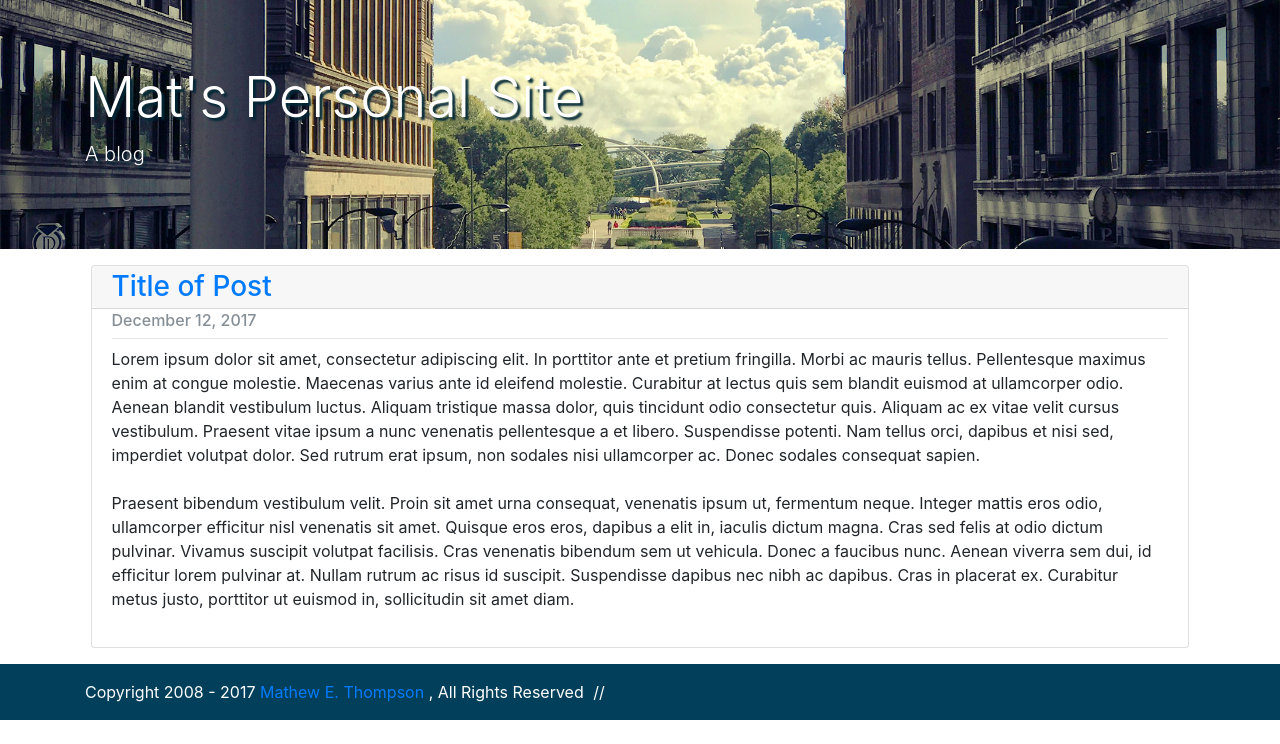
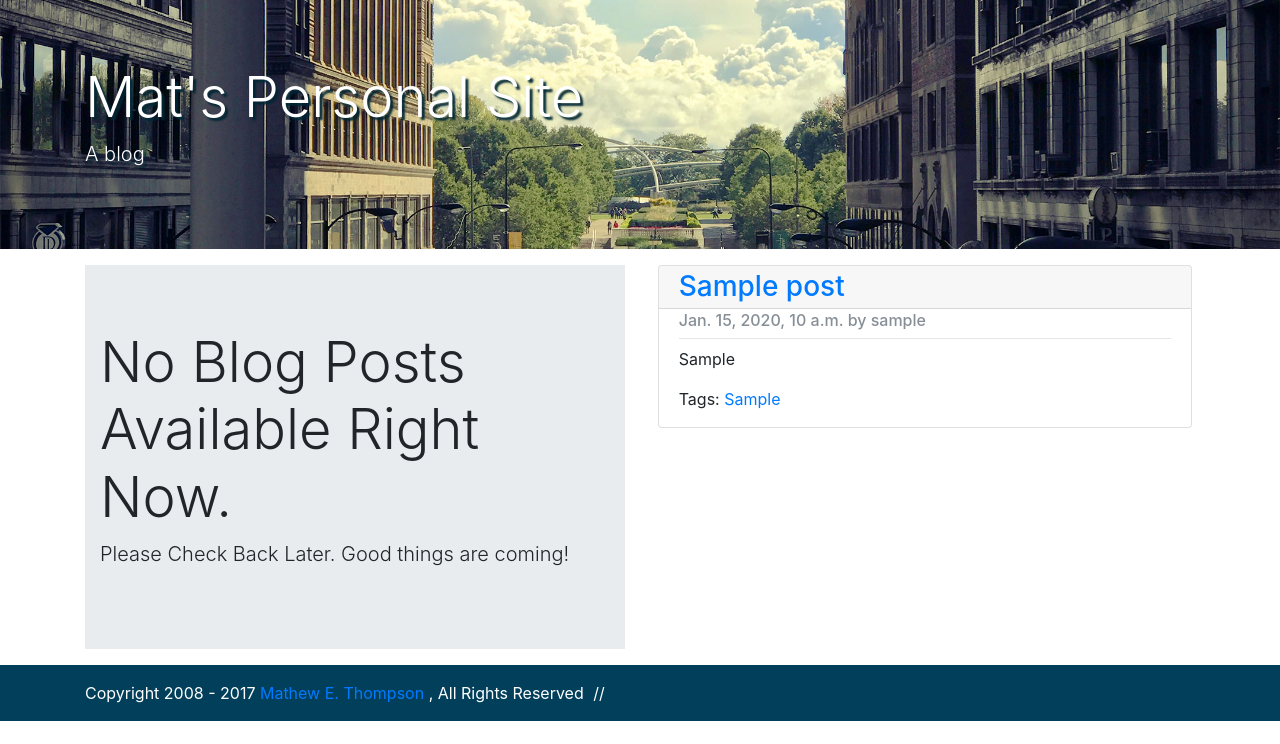
Before and after one commit to methompson/Django-Blog, a Django app: page / in a window 1280 px wide. Shown: the part 56-800 px from the top of the page. Run offline with Django 3.2, Linux system fonts and the light colour scheme; tables that the repository leaves empty hold one stand-in row (values such as "Sample post"); some libraries are stand-ins or nearby versions.

Commit message:
Added 500 Error page, plus test functions. Updated Home page to show previews

```diff
--- a/blog/views.py
+++ b/blog/views.py
@@ -22,8 +22,13 @@ from .models import Post
 def test_404(request):
     return render(request, '404.html')
 
+def test_500(request):
+    return render(request, '500.html')
+
 def home(request):
-    return render(request, 'home.html')
+    blog_posts = Post.objects.filter(category='B').filter(published=True).order_by('-published_at')[:2]
+    article_posts = Post.objects.filter(category='A').filter(published=True).order_by('-published_at')[:2]
+    return render(request, 'home.html', {'blog_posts':blog_posts, 'article_posts':article_posts})
 
 def permanent(request, slug):
     post = get_object_or_404(Post, slug=slug)
--- a/project/urls.py
+++ b/project/urls.py
@@ -51,5 +51,6 @@ urlpatterns = [
     path('tags/<slug:tag>/', blog_views.TagsListView.as_view(), name='tag_list'),
     path('site/', blog_views.PermanentPostListView.as_view(), name='permanent_list'),
     #path('test_404', blog_views.test_404, name='test_404'),
+    #path('test_500', blog_views.test_500, name='test_500'),
 
 ]
--- a/templates/home.html
+++ b/templates/home.html
@@ -1,22 +1,110 @@
 {% extends 'base.html' %}
+{% load static %}
+
+{% load text_filter_tags %}
 
 {% block title %}Kakomu - Blog{% endblock %}
 
 {% block content %}
-    <div class="card mx-auto mb-3" style="width: 99%;">
-        <div class="card-header pt-1 pb-0">
-            <h3 class="card-title mb-1"><a href="#">Title of Post</a></h3>
+
+    <div class="row">
+        <div class="col-sm">
+            {% for post in blog_posts %}
+
+                {% url link post.slug as post_link %}
+                <div class="card mx-auto mb-3" style="width: 99%;">
+                    <div class="card-header pt-1 pb-0">
+                        <h3 class="card-title mb-1"><a href="{{ post_link }}">{{ post.title }}</a></h3>
+                    </div>
+                    <div class="card-body pt-2 pb-0">
+                        <h6 class="card-subtitle mb-2 text-muted">{{ post.published_at }} by {{post.created_by.username }}</h6>
+
+                        <hr class="my-2">
+                        {% if post.snippet %}
+                            <p>{{ post.snippet }}</p>
+                        {% else %}
+                            <p>{{ post.get_message_as_markdown|preview_text:post_link }}</p>
+                        {% endif %}
+
+                        {% if post.tags %}
+                            <p>Tags: {{ post.tags|tag_links }}</p>
+                        {% endif %}
+                    </div>
+                    {% if post.created_by == user or user.is_superuser %}
+                        <div class="container mb-2">
+                            <a class="btn btn-success btn-sm" href="{% url 'edit_post' post.slug%}" role="button">Edit</a>
+                            <button type="button" class="btn btn-danger btn-sm" data-toggle="modal" data-target="#exampleModal" onclick="setVal('{% url 'delete_post' post.slug%}')">Delete</button>
+                            {% csrf_token %}
+                        </div>
+
+                    {% endif %}
+                </div>
+            {% empty %}
+
+
+                <div class="jumbotron jumbotron-fluid text-black mb-3" >
+                    <div class="container">
+                        <h1 class="display-4" >
+                            No Blog Posts Available Right Now.
+                        </h1>
+                        <p class="lead" >
+                            Please Check Back Later. Good things are coming!
+                        </p>
+                    </div>
+
+                </div>
+            {% endfor %}
+            {% if blog_posts|length == 2%}
+                <div class="container mb-2">
+                    <a href="{% url 'blog_post_list' %}">See The Full Blog</a>
+                </div>
+            {% endif %}
         </div>
-        <div class="card-body pt-2">
-            <h6 class="card-subtitle mb-2 text-muted">December 12, 2017</h6>
+        <div class="col-sm">
+            {% for post in article_posts %}
 
-            <hr class="my-2">
+                {% url link post.slug as post_link %}
+                <div class="card mx-auto mb-3" style="width: 99%;">
+                    <div class="card-header pt-1 pb-0">
+                        <h3 class="card-title mb-1"><a href="{{ post_link }}">{{ post.title }}</a></h3>
+                    </div>
+                    <div class="card-body pt-2 pb-0">
+                        <h6 class="card-subtitle mb-2 text-muted">{{ post.published_at }} by {{post.created_by.username }}</h6>
 
-            <p>Lorem ipsum dolor sit amet, consectetur adipiscing elit. In porttitor ante et pretium fringilla. Morbi ac mauris tellus. Pellentesque maximus enim at congue molestie. Maecenas varius ante id eleifend molestie. Curabitur at lectus quis sem blandit euismod at ullamcorper odio. Aenean blandit vestibulum luctus. Aliquam tristique massa dolor, quis tincidunt odio consectetur quis. Aliquam ac ex vitae velit cursus vestibulum. Praesent vitae ipsum a nunc venenatis pellentesque a et libero. Suspendisse potenti. Nam tellus orci, dapibus et nisi sed, imperdiet volutpat dolor. Sed rutrum erat ipsum, non sodales nisi ullamcorper ac. Donec sodales consequat sapien.
-                <br>
-                <br>
+                        <hr class="my-2">
+                        {% if post.snippet %}
+                            <p>{{ post.snippet }}</p>
+                        {% else %}
+                            <p>{{ post.get_message_as_markdown|preview_text:post_link }}</p>
+                        {% endif %}
 
-            Praesent bibendum vestibulum velit. Proin sit amet urna consequat, venenatis ipsum ut, fermentum neque. Integer mattis eros odio, ullamcorper efficitur nisl venenatis sit amet. Quisque eros eros, dapibus a elit in, iaculis dictum magna. Cras sed felis at odio dictum pulvinar. Vivamus suscipit volutpat facilisis. Cras venenatis bibendum sem ut vehicula. Donec a faucibus nunc. Aenean viverra sem dui, id efficitur lorem pulvinar at. Nullam rutrum ac risus id suscipit. Suspendisse dapibus nec nibh ac dapibus. Cras in placerat ex. Curabitur metus justo, porttitor ut euismod in, sollicitudin sit amet diam.</p>
+                        {% if post.tags %}
+                            <p>Tags: {{ post.tags|tag_links }}</p>
+                        {% endif %}
+                    </div>
+                    {% if post.created_by == user or user.is_superuser %}
+                        <div class="container mb-2">
+                            <a class="btn btn-success btn-sm" href="{% url 'edit_post' post.slug%}" role="button">Edit</a>
+                            <button type="button" class="btn btn-danger btn-sm" data-toggle="modal" data-target="#exampleModal" onclick="setVal('{% url 'delete_post' post.slug%}')">Delete</button>
+                            {% csrf_token %}
+                        </div>
+
+                    {% endif %}
+                </div>
+            {% empty %}
+                <div class="col-md">
+                    <h2>No Articles Available Right Now.</h2>
+                    <p>
+                        Please check back later. Good Things Are Coming!
+                    </p>
+                </div>
+            {% endfor %}
+            {% if article_posts|length == 2%}
+                <div class="container mb-2">
+                    <a href="{% url 'article_post_list' %}">See More Articles</a>
+                </div>
+            {% endif %}
         </div>
     </div>
+
 {% endblock %}
```
Also changed, not shown: templates/500.html (added, +17 -0 lines).
